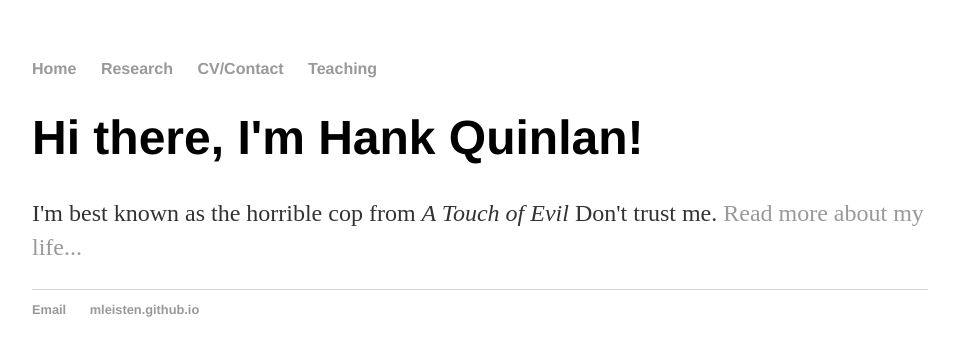
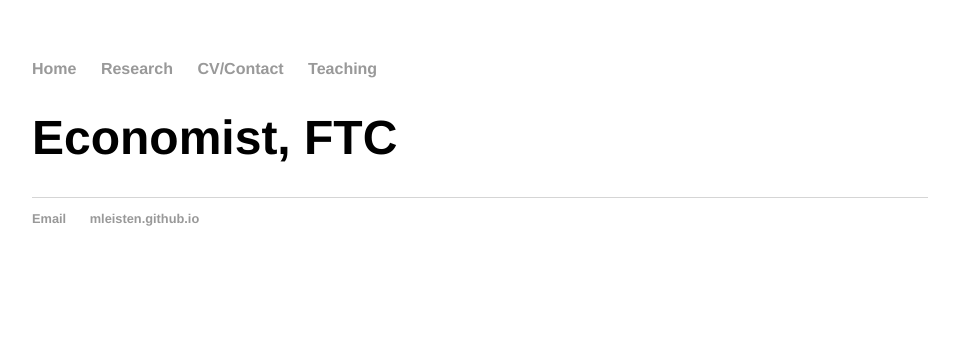
Before and after one commit to mleisten/mleisten.github.io, a Jekyll site: the page built from index.html, in a window 1280 px wide. Shown: the top 356 px of the page, without its empty margins (160-1115 px from the left). Built offline with Jekyll 4.4.1, drawn with Linux system fonts in a browser that asks for light colours.

Commit message:
Update index.html

```diff
--- a/index.html
+++ b/index.html
@@ -1,8 +1,7 @@
 ---
 layout: default
-title: Hank Quinlan, Horrible Cop
+title: Matthew Leisten
 ---
 <div class="blurb">
-	<h1>Hi there, I'm Hank Quinlan!</h1>
-	<p>I'm best known as the horrible cop from <em>A Touch of Evil</em> Don't trust me. <a href="/about">Read more about my life...</a></p>
+	<h1>Economist, FTC</h1>
 </div><!-- /.blurb -->
```
